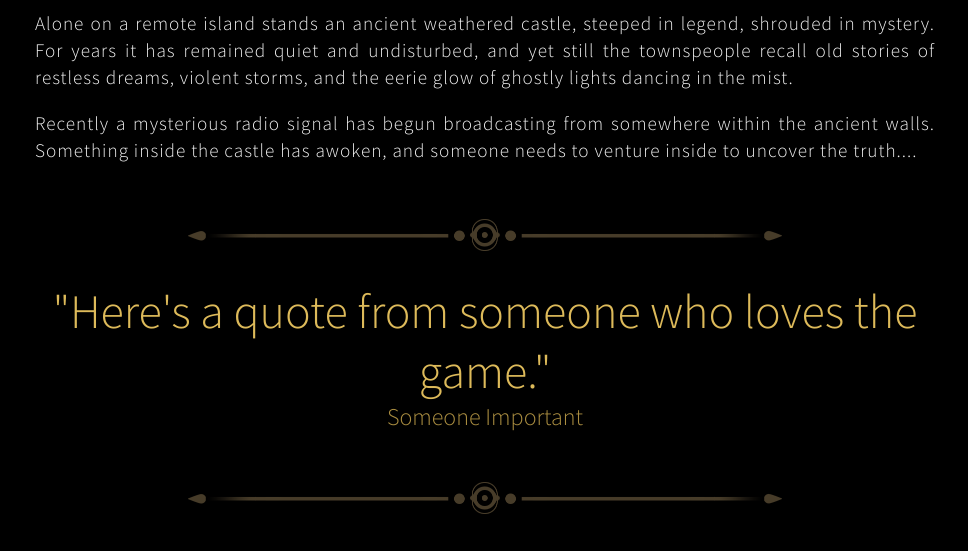
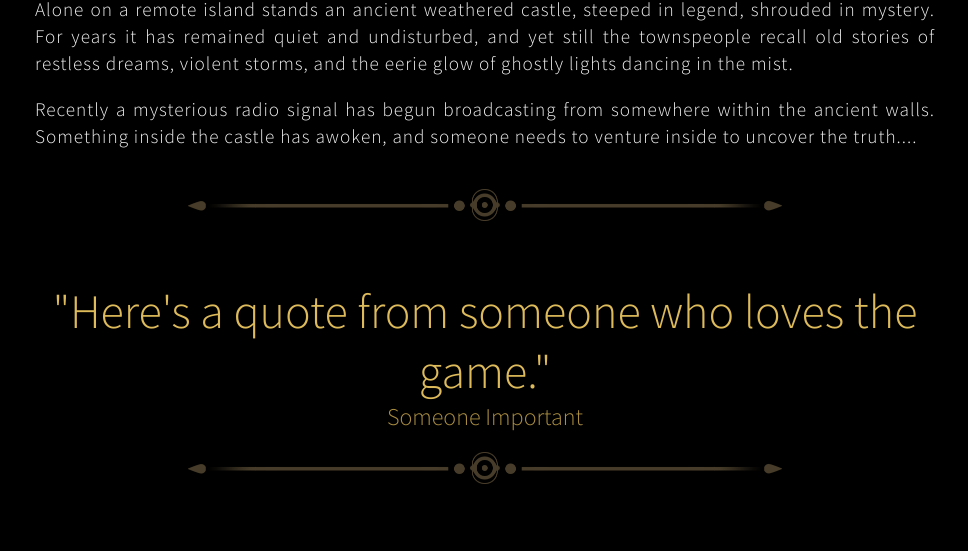
Before and after one commit to 1002915/eyes_of_ara, a plain HTML site: page index.html in a window 1280 px wide. Shown: the part 2512-3063 px from the top of the page, without its empty margins (155-1123 px from the left). Drawn offline with nearby package versions, Linux system fonts and the light colour scheme.

Commit message:
omguh
again

```diff
--- a/css/style.css
+++ b/css/style.css
@@ -590,7 +590,6 @@ a.button  {
 .divider {
   width: 100%;
   max-width:594px;
-  height:100%;
   max-height:32px;
   display:block;
   margin: 0 auto;
--- a/index.html
+++ b/index.html
@@ -70,11 +70,12 @@
   <P> Alone on a remote island stands an ancient weathered castle, steeped in legend, shrouded in mystery. For years it has remained quiet and undisturbed, and yet still the townspeople recall old stories of restless dreams, violent storms, and the eerie glow of ghostly lights dancing in the mist.</p>
 
   <p>Recently a mysterious radio signal has begun broadcasting from somewhere within the ancient walls. Something inside the castle has awoken, and someone needs to venture inside to uncover the truth....</p>
-</div>
-<img class="divider" src="images/dividerLarge.png"/>
+
+<img class="divider" src="images/dividerLarge.png"/></div>
 <div class="reviewText"><h1> "Here's a quote from someone who loves the game."</h1>
-<h2>Someone Important</h2></div>
-<img class="divider space" src="images/dividerLarge.png"/>
+<h2>Someone Important</h2>
+<img class="divider space" src="images/dividerLarge.png"/></div>
+
           <div class="buttons">
               <div class="humbleButton">
                 <a href="https://www.humblebundle.com/widget/v2/standalone/eoa_widget/j8rpv5rX0d">
```
